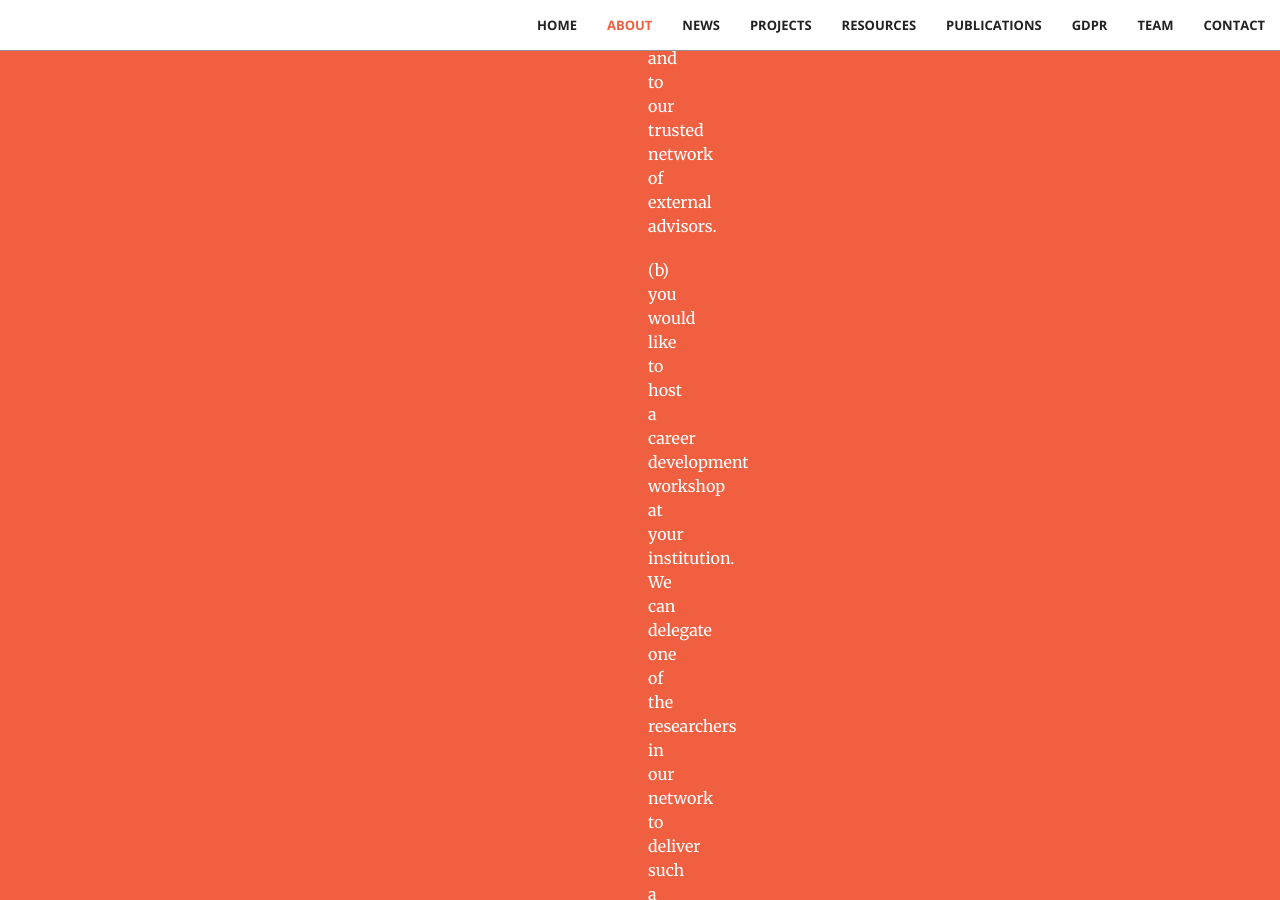
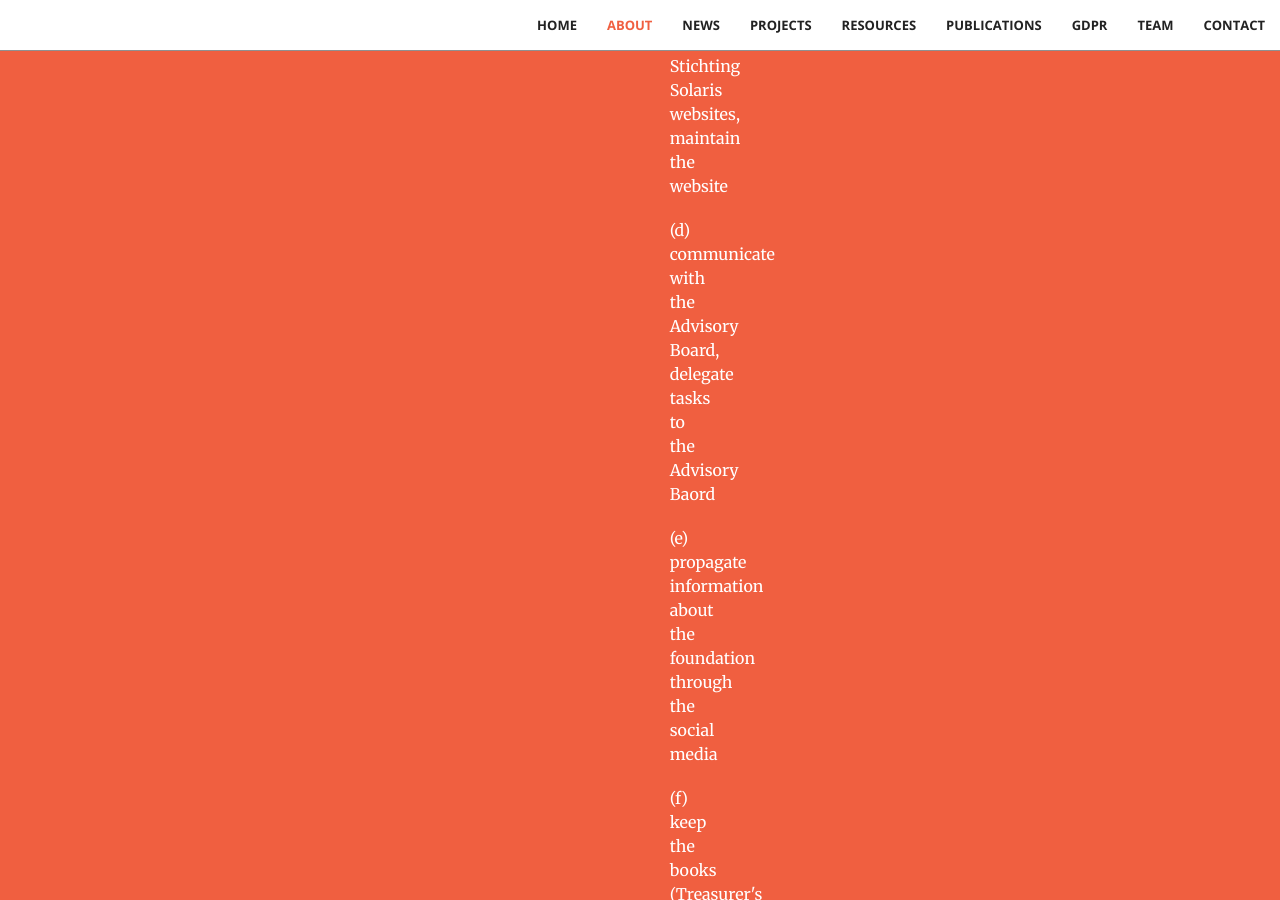
Before and after one commit to stichting-solaris/stichting-solaris.github.io, a Jekyll site: the page built from index.html, in a window 1280 px wide and 900 px high, scrolled down 5574 px. Built offline with Jekyll 4.4.1, drawn with Linux system fonts in a browser that asks for light colours; some of the changed text lies outside the part shown.

Commit message:
Update call-to-action.html

```diff
--- a/_includes/call-to-action.html
+++ b/_includes/call-to-action.html
@@ -59,6 +59,23 @@
                     <p></p>
 
                     <div class="col-lg-8 col-lg-offset-2 text-center">
+                    <h2 class="section-heading">Please contact us when:</h2>
+                    <hr class="light">
+                    <div class="col-lg-8 col-lg-offset-2 text-left">
+                    <p>(a) you have a personal problem with your PhD / career.
+                        We can offer free advice and consultancy to early career researchers.
+                        We are a solution-oriented foundation.
+                        If we cannot help directly, we reach out to our Advisory Board and to our trusted network of external advisors.
+                        </p>
+                    <p>(b) you would like to host a career development workshop at your institution. We can delegate one of
+                        the researchers in our network to deliver such a workshop.</p>
+                    <p>(c) you have some resource useful for early career researchers which you would like to share. We will
+                        gladly put this resource on our websites.</p>
+                    <p></p>
+                    <p></p>
+                    <p></p>
+
+                    <div class="col-lg-8 col-lg-offset-2 text-center">
                     <h2 class="section-heading">The role of Directors</h2>
                     <hr class="light">
                     <p class="text-faded">
@@ -72,27 +89,28 @@
                     <p class="tab">(d) communicate with the Advisory Board, delegate tasks to the Advisory Baord</p>
                     <p class="tab">(e) propagate information about the foundation through the social media</p>
                     <p class="tab">(f) keep the books (Treasurer's duty)</p>
+                    <p></p>
+                    <p></p>
+                    <p></p>
+
+                    <div class="col-lg-8 col-lg-offset-2 text-center">
+                    <h2 class="section-heading">Remuneration policy for the Board of Directors</h2>
+                    <hr class="light">
+                    <p class="text-faded">
+                    <div class="col-lg-8 col-lg-offset-2 text-left">
+                    <b>The Board of Directors is not financially rewarded for their work in the Board on behalf of Stichting Solaris.
+                        The Directors can only be rewarded financially in one case: if they accept to undertake an additional
+                        freelance work on behalf on the Foundation.
+                        For instance, this can happen if the Foundation is invited by a public institution to delegate a speaker
+                        who will represent the Foundation, prepare materials and give a workshop related to the statutory purposes of the
+                        Foundation. In that case, the foundation will invoice the inviting institution, and the freelancing party will be
+                        transferred the honorarium. This income should then undergo income tax regulations as specified by the Belastingdienst.</b>
 
 
 
-                    <p></p>
-                    <p></p>
-                    <p>The foundation aims to:</p>
-                    <div class="col-lg-8 col-lg-offset-2 text-left">
 
-                    <div class="col-lg-8 col-lg-offset-2 text-center">
-                    <h2 class="section-heading">Please contact us when:</h2>
-                    <hr class="light">
-                    <div class="col-lg-8 col-lg-offset-2 text-left">
-                    <p>(a) you have a personal problem with your PhD / career.
-                        We can offer free advice and consultancy to early career researchers.
-                        We are a solution-oriented foundation.
-                        If we cannot help directly, we reach out to our Advisory Board and to our trusted network of external advisors.
-                        </p>
-                    <p>(b) you would like to host a career development workshop at your institution. We can delegate one of
-                        the researchers in our network to deliver such a workshop.</p>
-                    <p>(c) you have some resource useful for early career researchers which you would like to share. We will
-                        gladly put this resource on our websites.</p>
+
+
 
                 </p>
         </div>
```
